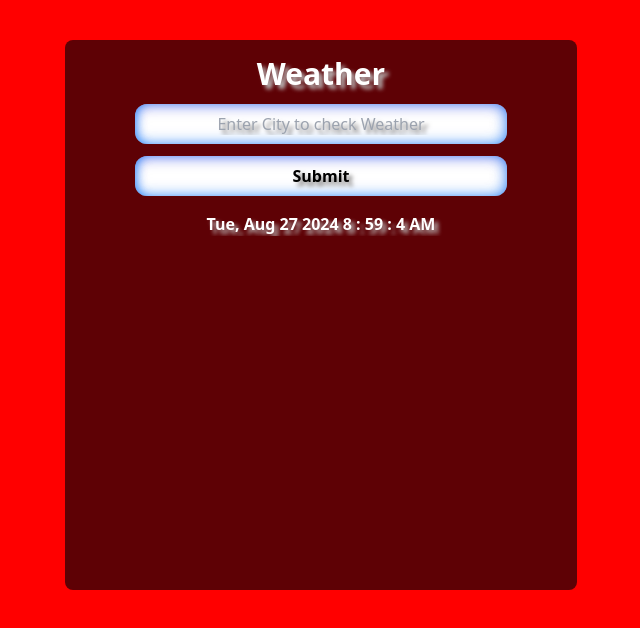
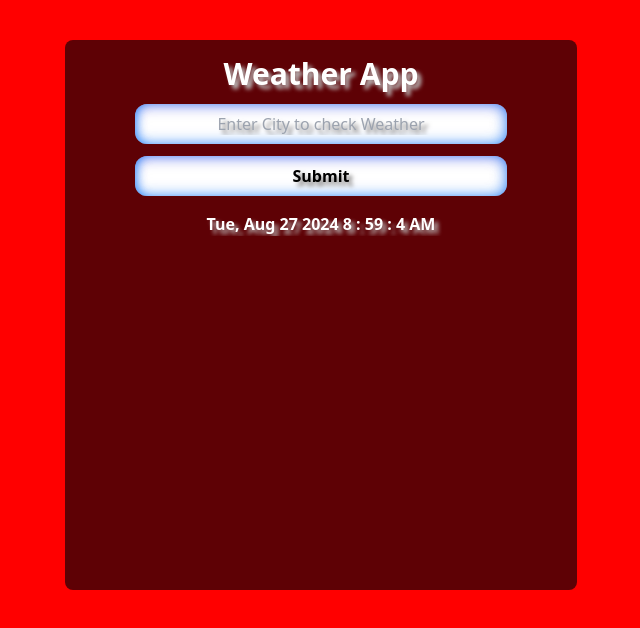
Before and after one commit to ahmedgull1/Weather-app, a plain HTML site: page index.html in a window 1280 px wide. Shown: the whole page, without its empty margins (319-959 px from the left). Drawn offline with nearby package versions, Linux system fonts and the light colour scheme; no server answers.

Commit message:
change heading

```diff
--- a/index.html
+++ b/index.html
@@ -15,7 +15,7 @@
     <div id="main" class="main py-4  mt-10 text-center max-w-lg  mx-auto h-[550px]  rounded-lg px-6 ">
 
 
-            <h1 id="'weather" class=" text-3xl text-white font-bold">Weather</h1>
+            <h1 id="'weather" class=" text-3xl text-white font-bold">Weather App</h1>
             <input id="inp" class="w-[80%] py-2 mt-3 text-center rounded-xl" type="text" placeholder="Enter City to check Weather">
 
             <button onclick="handleSubmit()" id="btn" class=" rounded-xl font-bold  bg-white  w-[80%] text-center py-2 mt-3">Submit</button>
```
